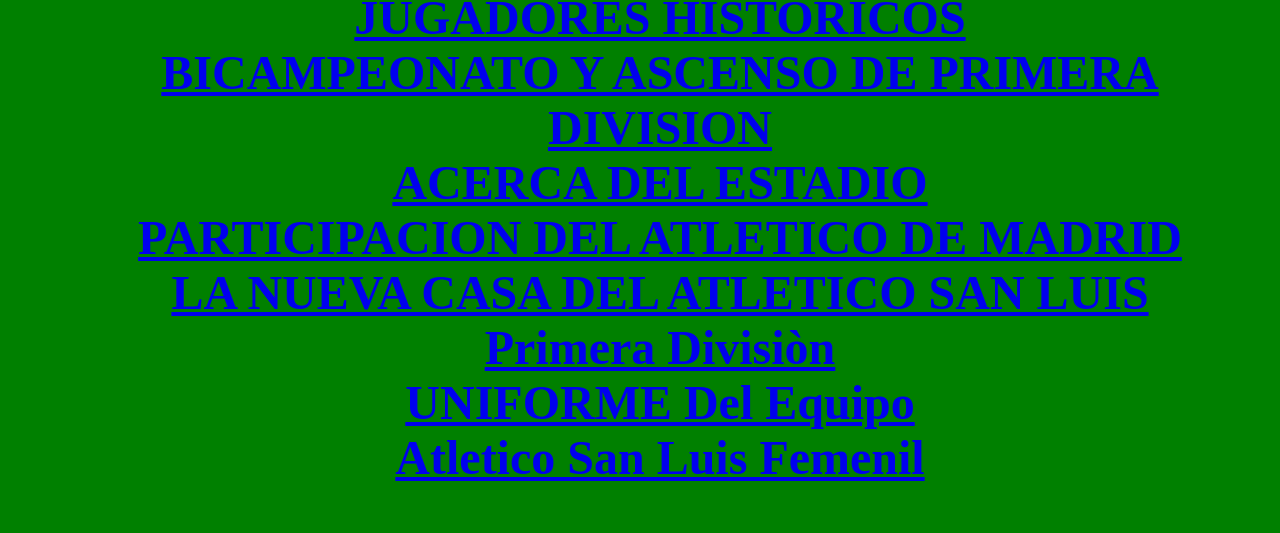
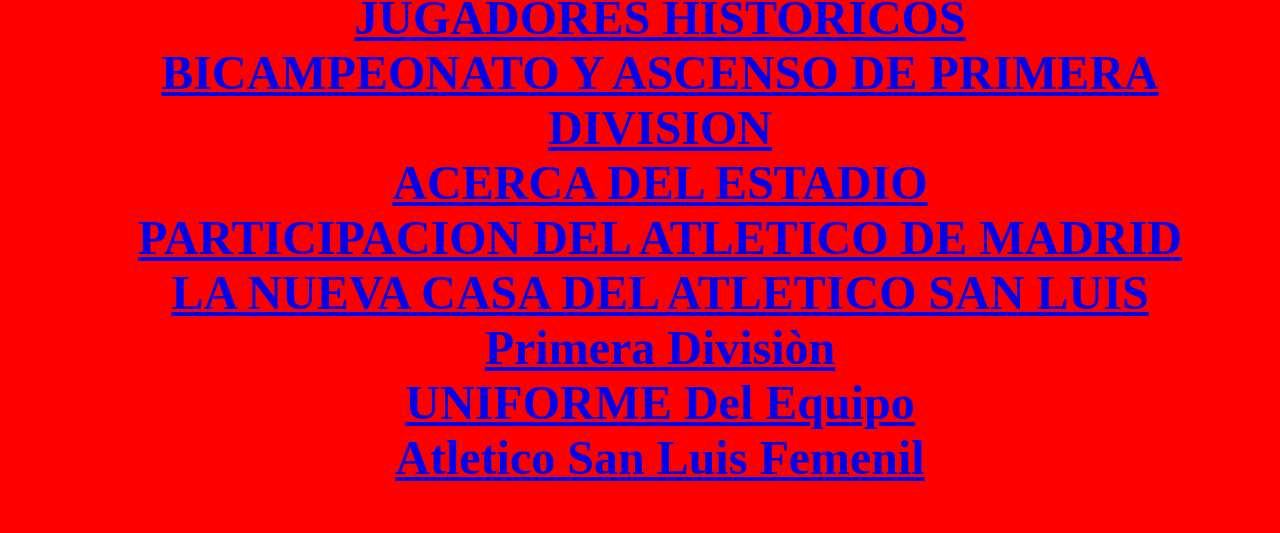
Before and after one commit to Marco2052/Marco2052.github.io, a plain HTML site: page Index.html in a window 1280 px wide. Shown: the part 736-1269 px from the top of the page. Drawn offline with Linux system fonts and the light colour scheme.

Commit message:
Update Index.html

```diff
--- a/Index.html
+++ b/Index.html
@@ -1,6 +1,6 @@
 <Html>
 
-<Body Bgcolor= "green">
+<Body Bgcolor= "red">
 
 <Body> <H1> <center>
 <Font Face= "STENCIL" SIZE= "10" Color= "red">
```
